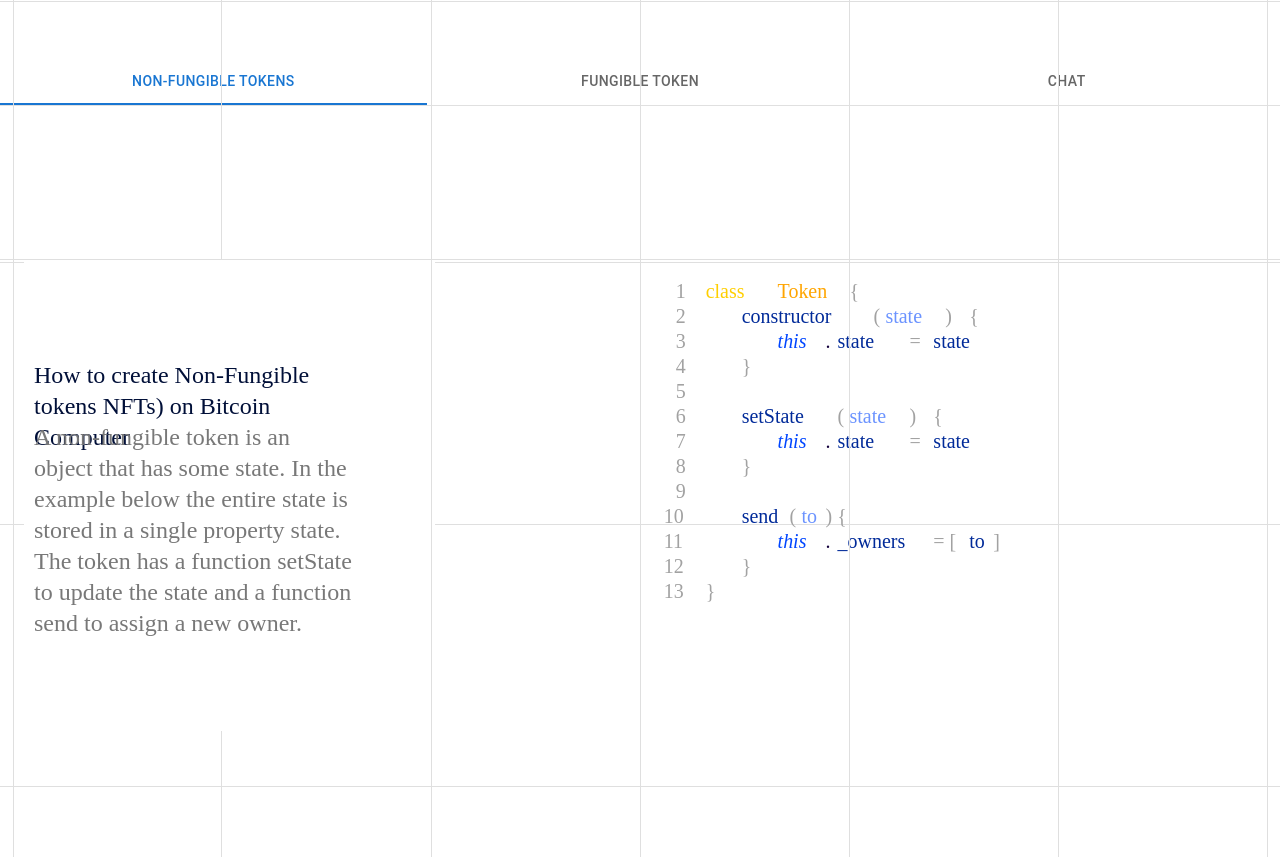
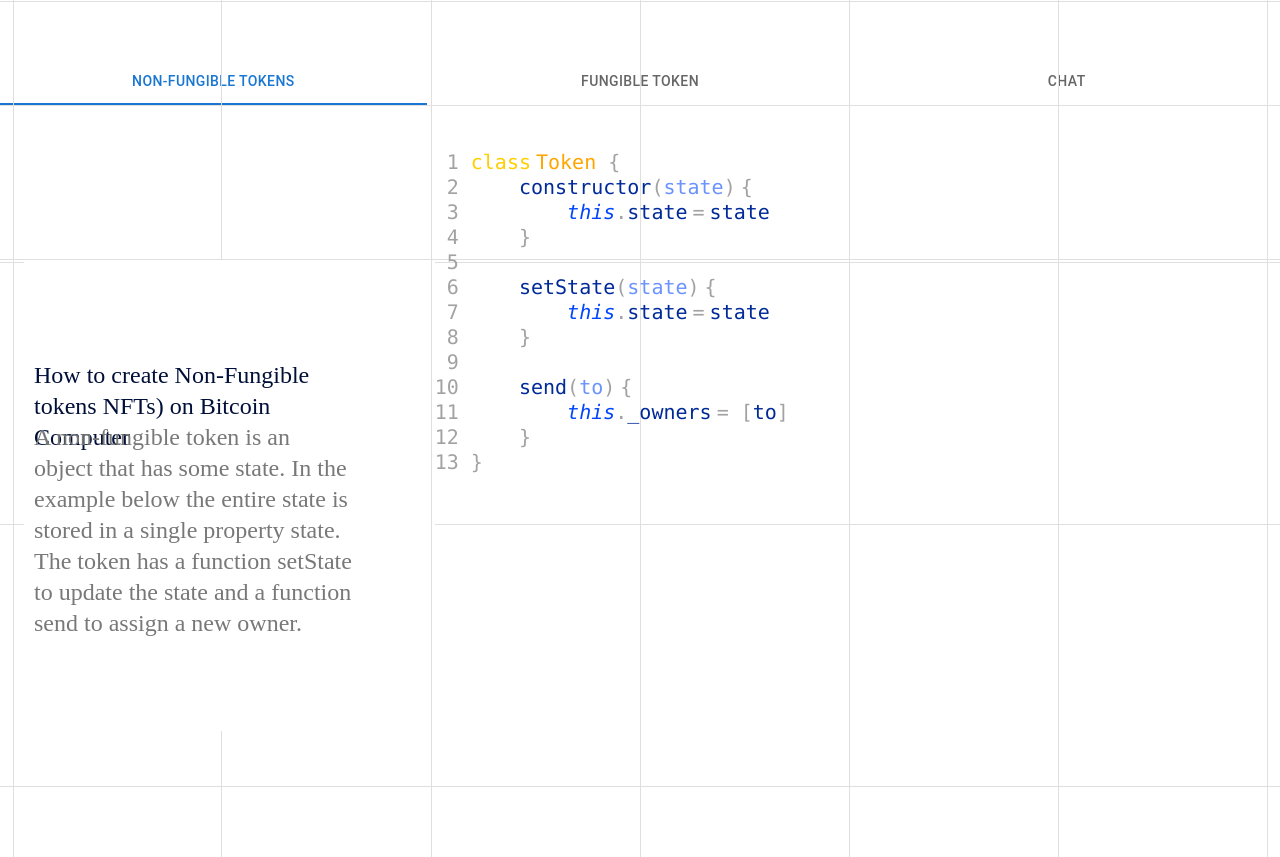
Before and after one commit to jonty007/website, a React (Create React App) app: page / in a window 1280 px wide. Shown: the part 4720-5577 px from the top of the page. Built offline with nearby package versions, Linux system fonts and the light colour scheme.

Commit message:
Convert code from svg to jsx

```diff
--- /dev/null
+++ b/src/CodeSection.css
@@ -0,0 +1,41 @@
+.code-section-container {
+    height: 325px;
+    width: 592.25px;
+    z-index: 1;
+    position: absolute;
+}
+
+.code-block {
+    font-family: IBMPlexMono-Regular;
+    font-size: 20px;
+    letter-spacing: 0;
+    line-height: 25px;
+    color: #A2A2A2;
+    font-weight: lighter;
+}
+
+.code-yellow {
+    color: #FFCF00;
+}
+
+.code-dark-yellow {
+    color: #FFA500;
+    font-weight: bolder;
+}
+
+.code-gray {
+    color: #A2A2A2;
+}
+
+.code-dark-blue {
+    color: #002A99;
+}
+
+.code-light-blue {
+    color: #6B93FF;
+}
+
+.code-blue {
+    color: #0046FF;
+    font-style: italic;
+}
--- /dev/null
+++ b/src/CodeSection.tsx
@@ -0,0 +1,73 @@
+import Box from "@mui/material/Box";
+
+import "./CodeSection.css";
+
+function CodeSection() {
+  return (
+    <Box className="code-section-container">
+      <Box>
+        <pre className="code-block">
+          <code> 1 </code>
+          <code className="code-yellow">class</code>{" "}
+          <code className="code-dark-yellow">Token</code>
+          <code className="code-gray">{` {`}</code>
+          <br />
+          <code> 2 </code>
+          <code className="code-dark-blue">{`    constructor`}</code>
+          <code>(</code>
+          <code className="code-light-blue">state</code>
+          <code>)</code> <code>{`{`}</code>
+          <br />
+          <code> 3 </code>
+          <code className="code-blue">{`        this`}</code>
+          <code>.</code>
+          <code className="code-dark-blue">state</code> <code>=</code>{" "}
+          <code className="code-dark-blue">state</code>
+          <br />
+          <code> 4 </code>
+          <code>{`    }`}</code>
+          <br />
+          <code> 5 </code>
+          <br />
+          <code> 6 </code>
+          <code className="code-dark-blue">{`    setState`}</code>
+          <code>(</code>
+          <code className="code-light-blue">state</code>
+          <code>)</code> <code>{`{`}</code>
+          <br />
+          <code> 7 </code>
+          <code className="code-blue">{`        this`}</code>
+          <code>.</code>
+          <code className="code-dark-blue">state</code> <code>=</code>{" "}
+          <code className="code-dark-blue">state</code>
+          <br />
+          <code> 8 </code>
+          <code>{`    }`}</code>
+          <br />
+          <code> 9 </code>
+          <br />
+          <code>10 </code>
+          <code className="code-dark-blue">{`    send`}</code>
+          <code>(</code>
+          <code className="code-light-blue">to</code>
+          <code>)</code> <code>{`{`}</code>
+          <br />
+          <code>11 </code>
+          <code className="code-blue">{`        this`}</code>
+          <code>.</code>
+          <code className="code-dark-blue">_owners</code> <code>= [</code>
+          <code className="code-dark-blue">to</code>
+          <code>]</code>
+          <br />
+          <code>12 </code>
+          <code>{`    }`}</code>
+          <br />
+          <code>13 </code>
+          <code>{`}`}</code>
+        </pre>
+      </Box>
+    </Box>
+  );
+}
+
+export default CodeSection;
--- a/src/tabs.tsx
+++ b/src/tabs.tsx
@@ -1,9 +1,10 @@
-import * as React from 'react';
-import Tabs from '@mui/material/Tabs';
-import Tab from '@mui/material/Tab';
-import Typography from '@mui/material/Typography';
-import Box from '@mui/material/Box';
-import Grid from '@mui/material/Grid'
+import * as React from "react";
+import Tabs from "@mui/material/Tabs";
+import Tab from "@mui/material/Tab";
+import Typography from "@mui/material/Typography";
+import Box from "@mui/material/Box";
+import Grid from "@mui/material/Grid";
+import CodeSection from "./CodeSection";
 
 interface TabPanelProps {
   children?: React.ReactNode;
@@ -34,7 +35,7 @@ function TabPanel(props: TabPanelProps) {
 function a11yProps(index: number) {
   return {
     id: `simple-tab-${index}`,
-    'aria-controls': `simple-tabpanel-${index}`,
+    "aria-controls": `simple-tabpanel-${index}`,
   };
 }
 
@@ -46,9 +47,17 @@ export default function BasicTabs() {
   };
 
   return (
-    <Box sx={{ width: '100%', paddingTop: '280px' }} className='ExamplesBoxContent'>
-      <Box sx={{ borderBottom: 1, borderColor: 'divider' }}>
-        <Tabs value={value} onChange={handleChange} aria-label="basic tabs example" variant="fullWidth">
+    <Box
+      sx={{ width: "100%", paddingTop: "280px" }}
+      className="ExamplesBoxContent"
+    >
+      <Box sx={{ borderBottom: 1, borderColor: "divider" }}>
+        <Tabs
+          value={value}
+          onChange={handleChange}
+          aria-label="basic tabs example"
+          variant="fullWidth"
+        >
           <Tab label="Non-Fungible tokens" {...a11yProps(0)} />
           <Tab label="Fungible Token" {...a11yProps(1)} />
           <Tab label="Chat" {...a11yProps(2)} />
@@ -61,21 +70,21 @@ export default function BasicTabs() {
               How to create Non-Fungible tokens NFTs) on Bitcoin Computer
             </Box>
             <Box className="example-1-subtext-tab">
-              A non-fungible token is an object that has some state. In the example
-              below the entire state is stored in a single property state. The token
-              has a function setState to update the state and a function send to
-              assign a new owner.
+              A non-fungible token is an object that has some state. In the
+              example below the entire state is stored in a single property
+              state. The token has a function setState to update the state and a
+              function send to assign a new owner.
             </Box>
           </Grid>
           <Grid item xs={4}>
             {/* <Box className="example-rectangle" /> */}
-            <Box className="code-section" />
+            <CodeSection />
           </Grid>
           <Grid item xs={4}></Grid>
         </Grid>
       </TabPanel>
       <TabPanel value={value} index={1}>
-        Item Two
+        <CodeSection />
       </TabPanel>
       <TabPanel value={value} index={2}>
         Item Three
```
